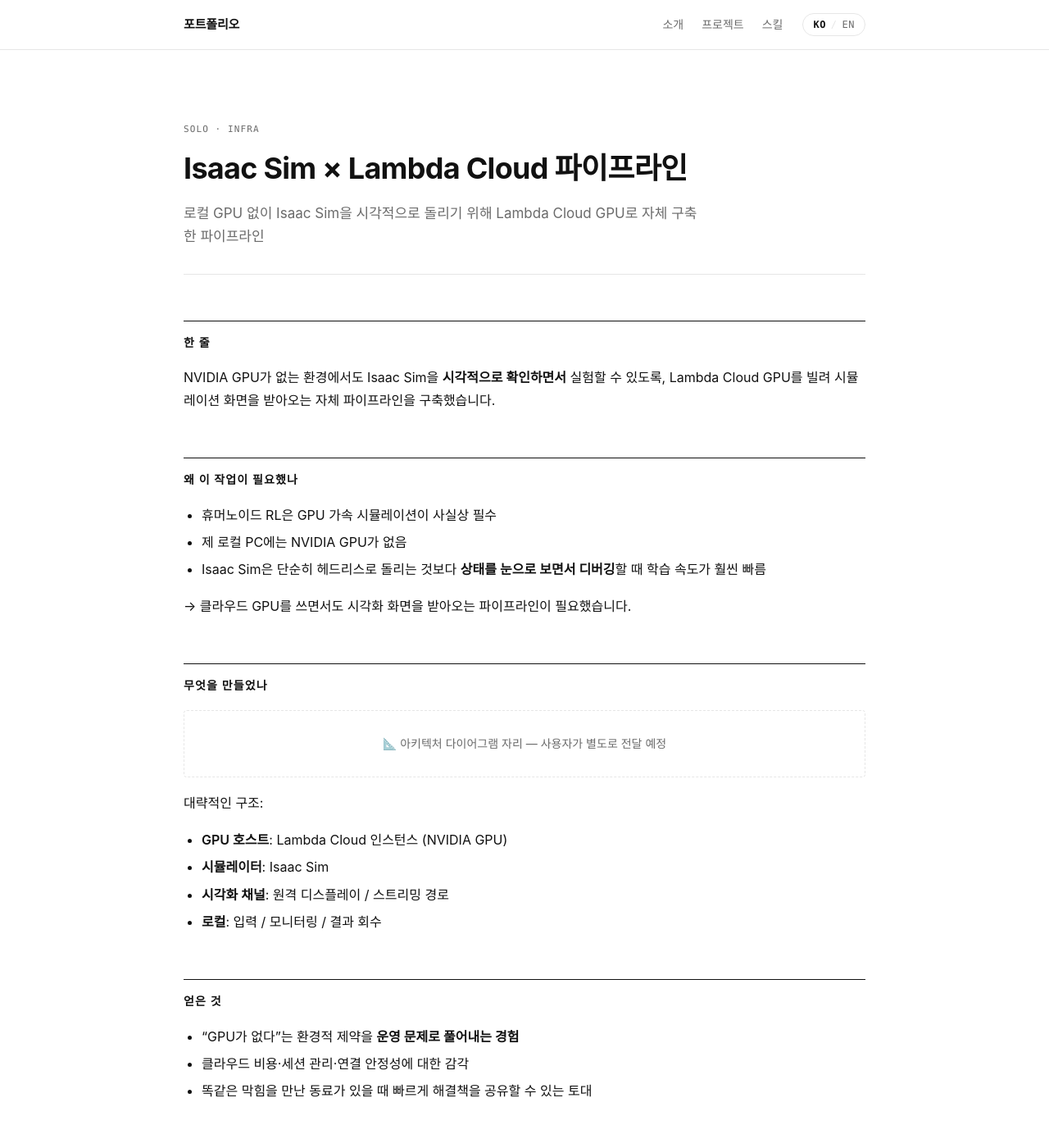
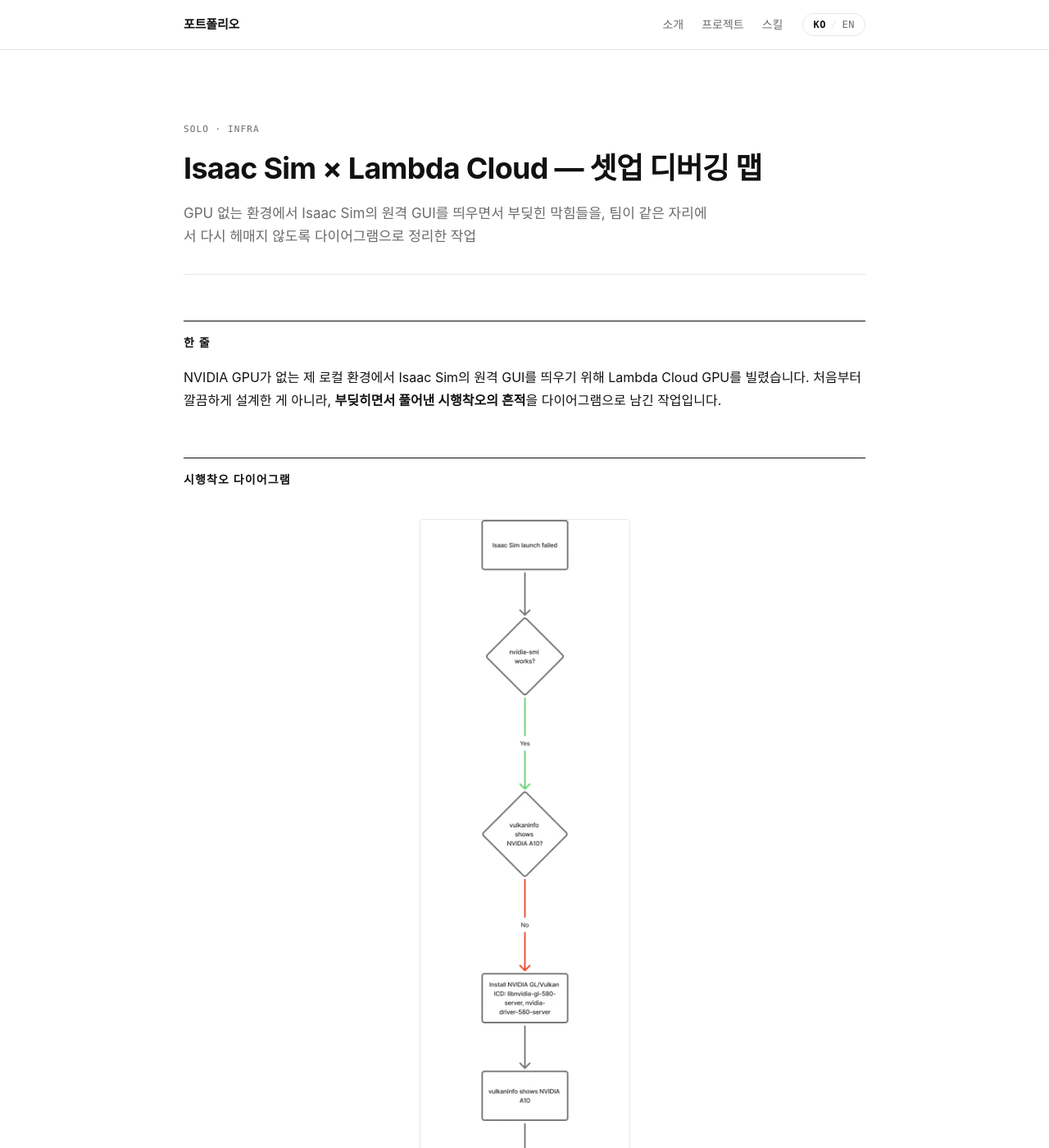
Before and after one commit to wang-gw/portfolio, a Jekyll site: the page built from _projects/isaacsim-lambda.md, in a window 1280 px wide and 1400 px high. Shown: the whole window at 82% size. Built offline with Jekyll 4.4.1, drawn with Linux system fonts in a browser that asks for light colours; some web fonts are replaced; some of the changed text lies outside the part shown.

Commit message:
Reframe Isaac Sim x Lambda page as debugging map
- Reposition the page from "self-built pipeline" to honest trial-and-error journey
- Emphasize value as a documented trail for teammates, not personal expertise
- Embed the debugging diagram with caption and full-size link
- Add figure styles to CSS

```diff
--- a/_projects/isaacsim-lambda.md
+++ b/_projects/isaacsim-lambda.md
@@ -1,48 +1,51 @@
 ---
-title: "Isaac Sim × Lambda Cloud 파이프라인"
-title_en: "Isaac Sim × Lambda Cloud Pipeline"
+title: "Isaac Sim × Lambda Cloud — 셋업 디버깅 맵"
+title_en: "Isaac Sim × Lambda Cloud — Setup Debugging Map"
 order: 4
 tag: "SOLO · INFRA"
-summary: "로컬 GPU 없이 Isaac Sim을 시각적으로 돌리기 위해 Lambda Cloud GPU로 자체 구축한 파이프라인"
-summary_en: "Self-built pipeline for running Isaac Sim visually on Lambda Cloud GPUs without a local GPU"
+summary: "GPU 없는 환경에서 Isaac Sim의 원격 GUI를 띄우면서 부딪힌 막힘들을, 팀이 같은 자리에서 다시 헤매지 않도록 다이어그램으로 정리한 작업"
+summary_en: "A debugging map drawn from getting Isaac Sim's remote GUI running on Lambda Cloud — so my teammates don't get stuck in the same places"
 ---
 
 <div data-lang="ko" markdown="1">
 
 ## 한 줄
 
-NVIDIA GPU가 없는 환경에서도 Isaac Sim을 **시각적으로 확인하면서** 실험할 수 있도록, Lambda Cloud GPU를 빌려 시뮬레이션 화면을 받아오는 자체 파이프라인을 구축했습니다.
+NVIDIA GPU가 없는 제 로컬 환경에서 Isaac Sim의 원격 GUI를 띄우기 위해 Lambda Cloud GPU를 빌렸습니다. 처음부터 깔끔하게 설계한 게 아니라, **부딪히면서 풀어낸 시행착오의 흔적**을 다이어그램으로 남긴 작업입니다.
 
-## 왜 이 작업이 필요했나
+## 시행착오 다이어그램
 
-- 휴머노이드 RL은 GPU 가속 시뮬레이션이 사실상 필수
-- 제 로컬 PC에는 NVIDIA GPU가 없음
-- Isaac Sim은 단순히 헤드리스로 돌리는 것보다 **상태를 눈으로 보면서 디버깅**할 때 학습 속도가 훨씬 빠름
+<figure class="figure">
+  <img class="figure__img figure__img--tall" src="{{ '/assets/files/isaacsim-pipeline.webp' | relative_url }}" alt="Lambda Cloud × Isaac Sim 셋업 디버깅 맵">
+  <figcaption class="figure__caption">
+    Isaac Sim launch failure부터 Remote GUI success까지, 막힌 지점과 풀어간 경로를 정리한 디버깅 맵.
+    <br>
+    <a class="figure__expand" href="{{ '/assets/files/isaacsim-pipeline.webp' | relative_url }}" target="_blank" rel="noopener">원본 크기로 보기 ↗</a>
+  </figcaption>
+</figure>
 
-→ 클라우드 GPU를 쓰면서도 시각화 화면을 받아오는 파이프라인이 필요했습니다.
+## 다이어그램이 말하는 것
 
-## 무엇을 만들었나
+다이어그램의 막힘과 풀이를 간단히 풀면 다음과 같습니다.
 
-<p class="stub">📐 아키텍처 다이어그램 자리 — 사용자가 별도로 전달 예정</p>
+- **`nvidia-smi`는 통과하지만 `vulkaninfo`가 NVIDIA A10을 못 잡음.** → `libnvidia-gl-580-server`, `nvidia-driver-580-server` 설치로 해결.
+- **Isaac Sim은 뜨는데 WebRTC GUI는 `NVST_CCE_DISCONNECTED` 오류.** → TCP signaling은 살아있고 UDP 미디어 경로까지 들어오는 게 확인되어, 네트워크 문제가 아니라 클라이언트 / 미디어 협상 쪽 문제로 좁힘.
+- **WebRTC를 포기하고 Omniverse Streaming Client 103.1.1로 다운그레이드.** → `runoldstreaming.sh`로 띄우자 원격 GUI 성공.
 
-대략적인 구조:
+## 이게 왜 가치 있는가
 
-- **GPU 호스트**: Lambda Cloud 인스턴스 (NVIDIA GPU)
-- **시뮬레이터**: Isaac Sim
-- **시각화 채널**: 원격 디스플레이 / 스트리밍 경로
-- **로컬**: 입력 / 모니터링 / 결과 회수
+저는 클라우드 GPU나 WebRTC를 처음부터 잘 알고 시작한 게 아니었습니다. 결과적으로 만들어진 것은 화려한 아키텍처가 아니라, **이 환경에 들어올 다음 사람이 같은 자리에서 며칠을 헤매지 않게 하는 한 장의 지도**입니다.
 
-## 얻은 것
+이 작업에서 제가 키운 건 "Isaac Sim을 클라우드에 띄울 줄 안다"가 아니라, **막힐 때마다 노드를 하나씩 더해서 팀이 따라올 수 있는 흔적을 남기는 습관**이라고 생각합니다.
 
-- "GPU가 없다"는 환경적 제약을 **운영 문제로 풀어내는 경험**
-- 클라우드 비용·세션 관리·연결 안정성에 대한 감각
-- 똑같은 막힘을 만난 동료가 있을 때 빠르게 해결책을 공유할 수 있는 토대
+## OH! GYM과 연결되는 점
 
-## 왜 OH! GYM과 연결되는가
+휴머노이드 RL 팀에서 누구나 한 번씩 환경 셋업에서 막힙니다. 막힘을 줄이는 사람이 팀 전체 속도를 올린다고 생각합니다.
 
-휴머노이드 RL 팀에게는 **"실험을 빠르게 돌리고, 결과를 빠르게 보는 인프라"**가 곧 생산성입니다. 모델 한 줄을 더 짜는 것보다, 학습 환경 셋업 시간을 절반으로 줄이는 게 팀 전체 속도를 더 높이는 경우가 많습니다.
+- 인프라 셋업·디버깅 과정에서의 막힘을 **다이어그램·문서로 남기는 습관**
+- "이건 내가 안다"가 아니라 "**다음 팀원이 다시 헤매지 않게 하는 흔적을 남기는 것**"을 가치 있게 보는 자세
 
-이 경험은 들어가자마자 **팀이 쓸 수 있는 도구**를 만드는 데 바로 쓰일 수 있다고 생각합니다.
+들어가서 한 일이 작더라도, 이런 흔적이 쌓이면 팀이 더 빨라진다고 믿습니다.
 
 </div>
 
@@ -50,37 +53,38 @@ NVIDIA GPU가 없는 환경에서도 Isaac Sim을 **시각적으로 확인하면
 
 ## One line
 
-Built a self-managed pipeline that lets me run Isaac Sim **with visual feedback** on rented Lambda Cloud GPUs, despite having no local NVIDIA GPU.
+My local machine has no NVIDIA GPU, so I rented Lambda Cloud GPUs to get Isaac Sim's remote GUI running. What I produced isn't a designed architecture — it's a **trail of trial and error**, drawn up as a diagram so the next person on this stack doesn't have to retrace it.
 
-## Why I needed it
+## The debugging map
 
-- Humanoid RL essentially requires GPU-accelerated simulation
-- My local machine has no NVIDIA GPU
-- Headless Isaac Sim is faster to launch but **debugging is way faster when you can see the scene**
+<figure class="figure">
+  <img class="figure__img figure__img--tall" src="{{ '/assets/files/isaacsim-pipeline.webp' | relative_url }}" alt="Lambda Cloud × Isaac Sim setup debugging map">
+  <figcaption class="figure__caption">
+    From "Isaac Sim launch failed" all the way to "Remote GUI success" — the walls I hit and the paths around them.
+    <br>
+    <a class="figure__expand" href="{{ '/assets/files/isaacsim-pipeline.webp' | relative_url }}" target="_blank" rel="noopener">View full size ↗</a>
+  </figcaption>
+</figure>
 
-→ I needed a cloud-GPU setup that still gave me a visual window.
+## What the diagram shows
 
-## What I built
+- **`nvidia-smi` passes but `vulkaninfo` doesn't see the NVIDIA A10.** → Fixed by installing `libnvidia-gl-580-server` and `nvidia-driver-580-server`.
+- **Isaac Sim starts, but WebRTC GUI returns `NVST_CCE_DISCONNECTED`.** → TCP signaling is alive and UDP media is incoming, narrowing the issue to client / media negotiation rather than the network.
+- **Drop WebRTC, downgrade to Omniverse Streaming Client 103.1.1.** → `runoldstreaming.sh` brings the remote GUI up successfully.
 
-<p class="stub">📐 Architecture diagram placeholder — to be added once the user shares it</p>
+## Why this is actually valuable
 
-Rough structure:
+I didn't know cloud GPUs or WebRTC well before starting. What I produced isn't a clean architecture — it's **a one-page map that saves the next person on this stack from days of stumbling**.
 
-- **GPU host**: Lambda Cloud instance (NVIDIA GPU)
-- **Simulator**: Isaac Sim
-- **Visualization channel**: remote display / streaming path
-- **Local**: inputs / monitoring / result retrieval
+What I built up here is less "I know how to run Isaac Sim on the cloud" and more **the habit of adding a node every time I hit a wall, so my team can follow the trail**.
 
-## What I got from it
+## Connection to OH! GYM
 
-- A way to turn a hard environmental constraint into an **operations problem I could solve**
-- A feel for cloud cost, session management, and connection stability
-- A foundation to share quickly with teammates hitting the same wall
+In any humanoid RL team, everyone gets stuck on environment setup at some point. The person who reduces that friction speeds the whole team up.
 
-## Why this matters for OH! GYM
+- A habit of **leaving walls as diagrams or notes** during infra setup and debugging
+- A bias toward "**leave a trail so the next teammate doesn't get stuck**" over "I personally know this"
 
-For a humanoid RL team, **infrastructure that runs experiments fast and shows results fast** *is* productivity. Cutting environment setup time in half often beats writing one more line of model code.
-
-This experience should plug straight in — building tools the team can actually use, from day one.
+Even small contributions in the first week — if they're left as a trail — compound into a faster team.
 
 </div>
--- a/assets/css/style.css
+++ b/assets/css/style.css
@@ -287,6 +287,44 @@ section strong { font-weight: 600; }
   margin: 16px 0;
 }
 
+/* Figure / image with caption */
+.figure {
+  margin: 36px 0;
+  text-align: center;
+}
+.figure__img {
+  max-width: 100%;
+  height: auto;
+  border: 1px solid var(--border);
+  border-radius: 4px;
+  display: block;
+  margin: 0 auto;
+}
+.figure__img--tall {
+  max-width: 420px;
+}
+.figure__caption {
+  font-size: 13px;
+  color: var(--fg-muted);
+  margin-top: 14px;
+  line-height: 1.55;
+  text-align: center;
+}
+.figure__expand {
+  display: inline-block;
+  margin-top: 6px;
+  font-size: 12px;
+  font-family: var(--font-mono);
+  letter-spacing: 0.04em;
+  color: var(--fg-muted);
+  text-decoration: none;
+  border-bottom: 1px solid var(--border);
+}
+.figure__expand:hover {
+  color: var(--fg);
+  border-bottom-color: var(--fg);
+}
+
 /* PDF attachment link */
 .pdf-link {
   display: flex;
```
Also changed, not shown: assets/files/isaacsim-pipeline.webp (added).
